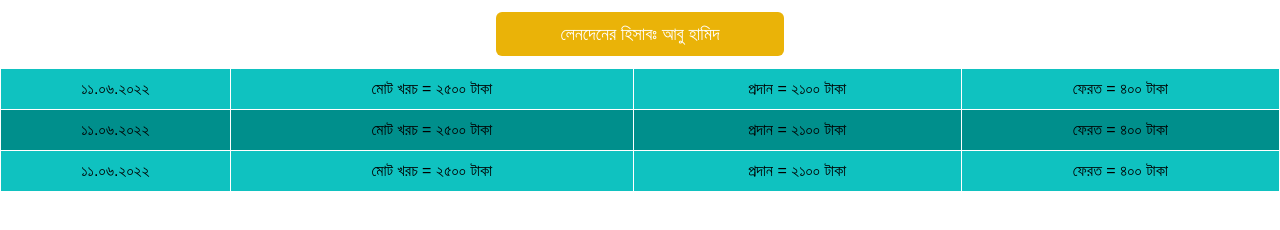
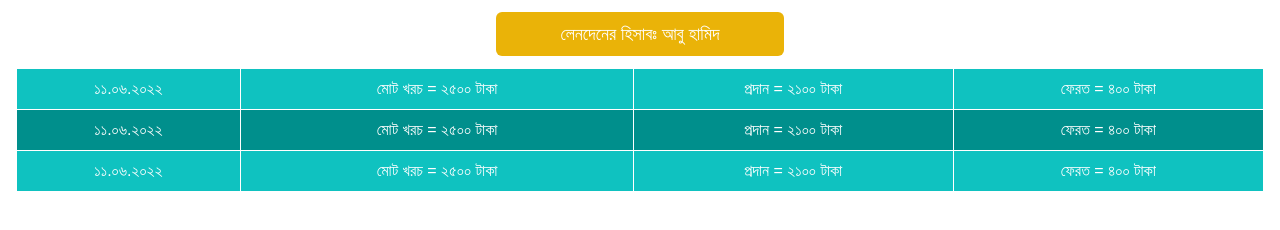
Before and after one commit to hrsohel/groceryProject, a plain HTML site: page transaction.html in a window 1280 px wide. Drawn offline with nearby package versions, Linux system fonts and the light colour scheme; a web font is replaced by a local one.

Commit message:
1st change in transaction file

```diff
--- a/transaction.html
+++ b/transaction.html
@@ -11,11 +11,11 @@
     <script src="https://cdn.tailwindcss.com"></script>
 </head>
 <body>
-    <section class="transaction">
+    <section class="transaction px-4">
         <h1 class="w-72 rounded-md mx-auto my-3 py-2 text-center text-lg text-white bg-yellow-500">লেনদেনের হিসাবঃ আবু হামিদ</h1>
         <div class="responsive">
             <!-- <h2>লেনদেনের হিসাবঃ আবু হামিদ</h2> -->
-            <table class="w-full text-center px-3">
+            <table class="w-full text-center text-white px-3">
                 <tbody>
                     <tr>
                         <td>১১.০৬.২০২২</td>
```
